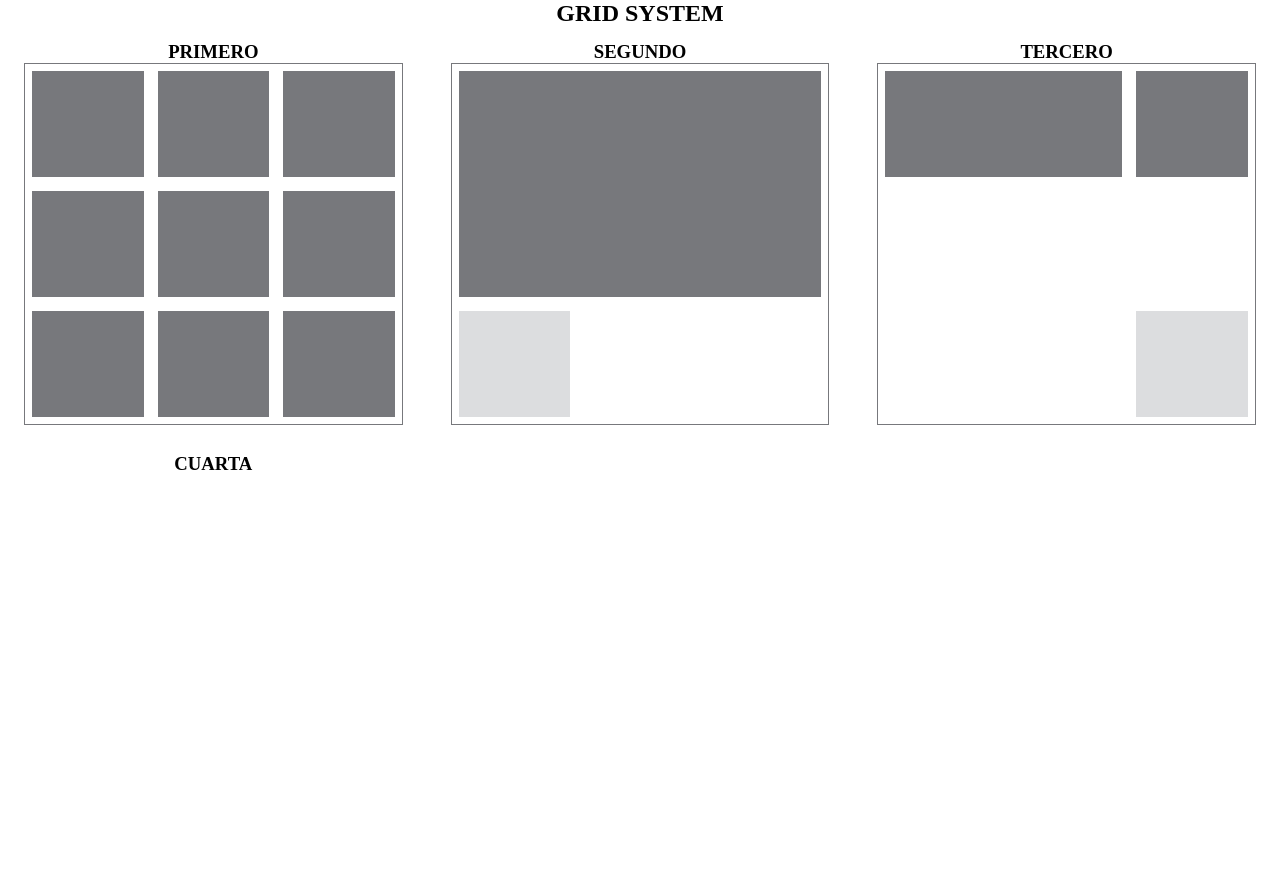
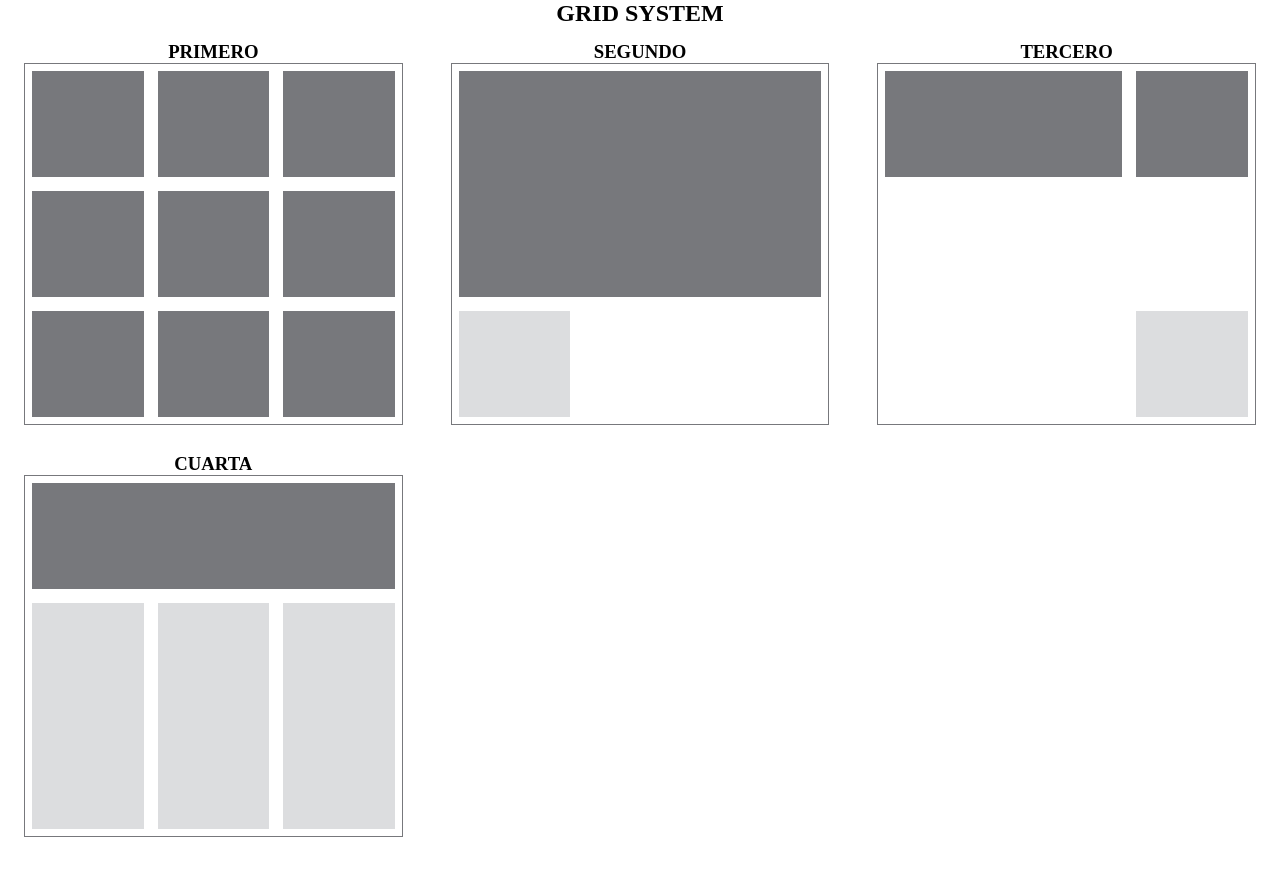
Before and after one commit to mgmp2/GuiadoGridSystem, a plain HTML site: page index.html in a window 1280 px wide. Before the commit the page ends 800 px from the top, so only its background shows below. Drawn offline with Linux system fonts and the light colour scheme.

Commit message:
first row of 12 column and column4

```diff
--- a/css/main.css
+++ b/css/main.css
@@ -96,3 +96,12 @@ h1, h3{
   background: #DCDDDF;
   float: right;
 }
+/*CUARTO*/
+#cuarta > .fourth-1row [class*="col-"]{
+  height: 120px;
+  background: #77787C;
+}
+#cuarta > .fourth-2row [class*="col-"]{
+  height: 240px;
+  background: #DCDDDF;
+}
--- a/index.html
+++ b/index.html
@@ -67,6 +67,16 @@
         <div class="col-4">
           <!-- segunda fila c/ primera columna -->
           <h3>Cuarta</h3>
+          <div id="cuarta" class="container">
+            <div class="row fourth-1row">
+              <div class="col-12"></div>
+            </div>
+            <div class="row fourth-2row">
+              <div class="col-4"></div>
+              <div class="col-4"></div>
+              <div class="col-4"></div>
+            </div>
+          </div>
         </div>
         <div class="col-4">
 
```
